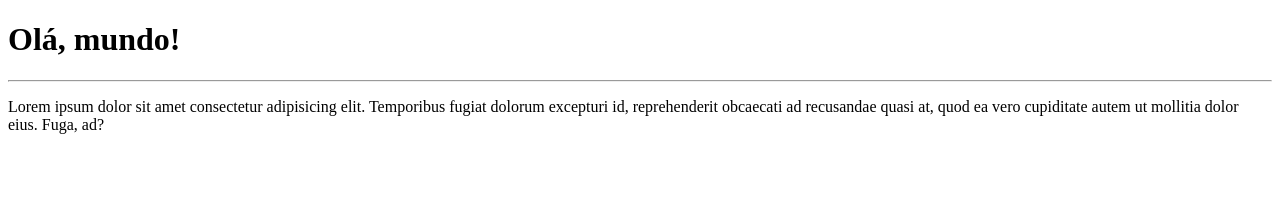
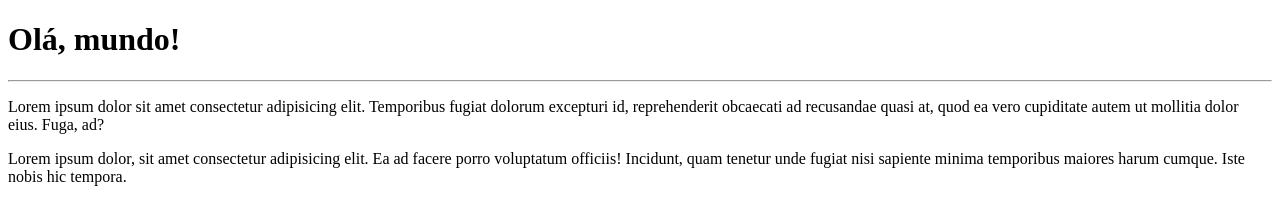
Before and after one commit to MarvynTorres/hello-world, a plain HTML site: page helloWordSite/index.html in a window 1280 px wide. Drawn offline with Linux system fonts and the light colour scheme.

Commit message:
Did another paragraph

```diff
--- a/helloWordSite/index.html
+++ b/helloWordSite/index.html
@@ -9,5 +9,6 @@
     <h1>Olá, mundo!</h1>
     <hr>
     <p>Lorem ipsum dolor sit amet consectetur adipisicing elit. Temporibus fugiat dolorum excepturi id, reprehenderit obcaecati ad recusandae quasi at, quod ea vero cupiditate autem ut mollitia dolor eius. Fuga, ad?</p>
+    <p>Lorem ipsum dolor, sit amet consectetur adipisicing elit. Ea ad facere porro voluptatum officiis! Incidunt, quam tenetur unde fugiat nisi sapiente minima temporibus maiores harum cumque. Iste nobis hic tempora.</p>
 </body>
 </html>
```
